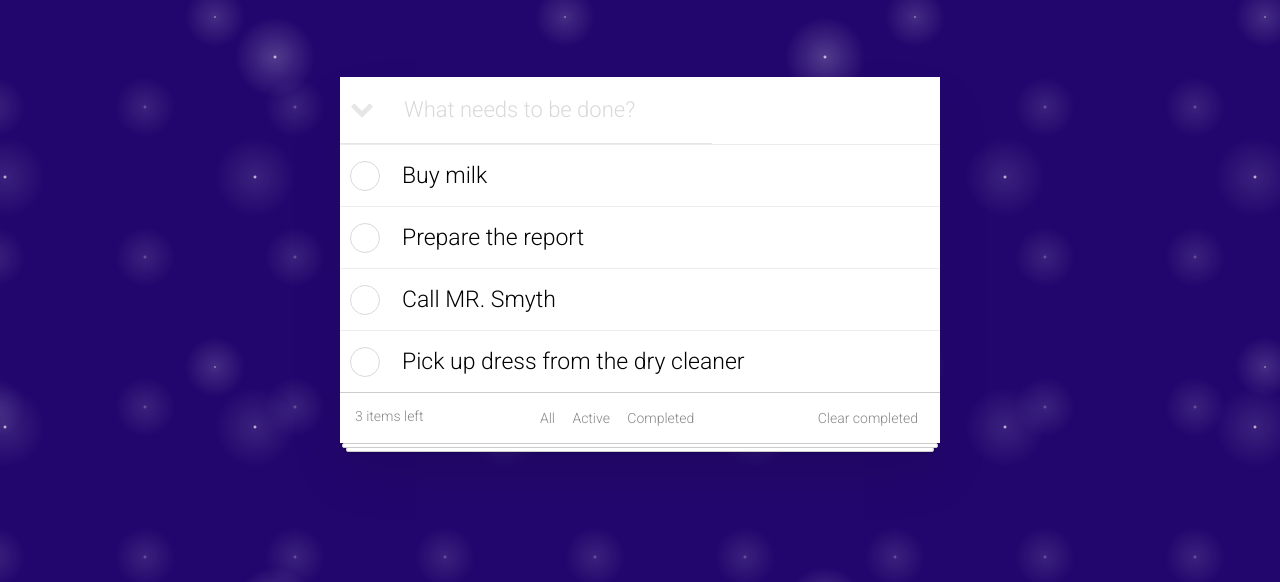
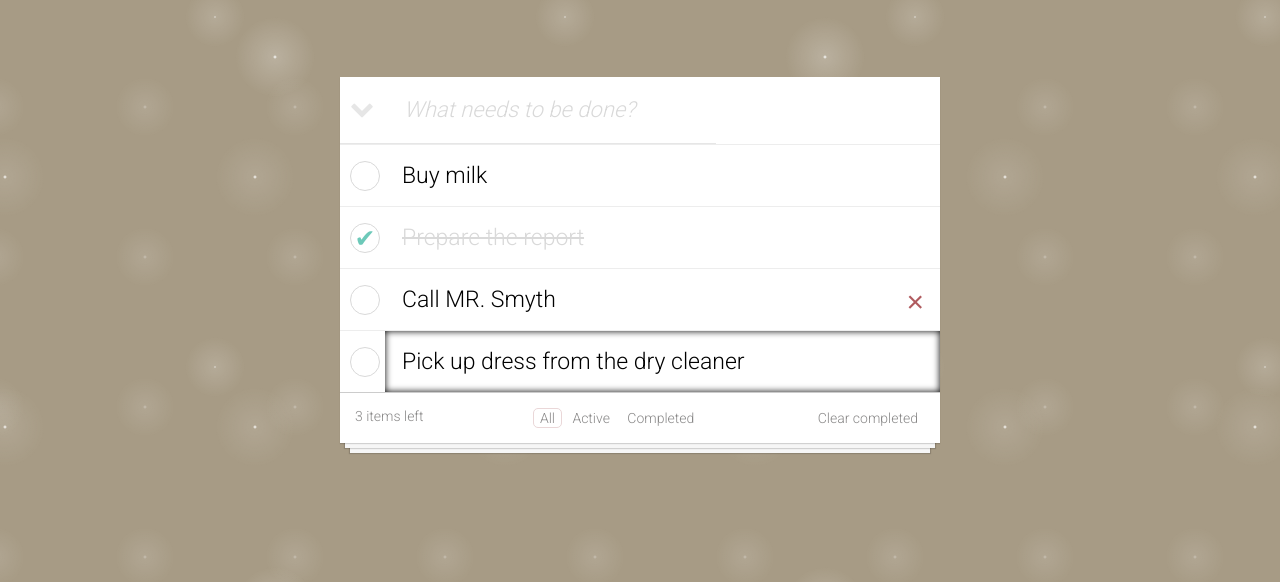
Before and after one commit to valdavii/the_todolist, a plain HTML site: page index.html in a window 1280 px wide. Shown: the part 218-800 px from the top of the page. Drawn offline with Linux system fonts and the light colour scheme.

Commit message:
finished the todolist

```diff
--- a/index.html
+++ b/index.html
@@ -11,9 +11,10 @@
 
 <body>
     <!-- TITLE -->
-    <header>
+
+    <div>
         <h1 class="main-title">todos</h1>
-    </header>
+    </div>
 
     <!-- TO DO LIST -->
 
@@ -37,7 +38,7 @@
                     <button class="close-item">&times;</button>
                 </div>
                 <div class="list-item">
-                    <input type="checkbox" id="item-2" class="item-checkbox">
+                    <input type="checkbox" id="item-2" class="item-checkbox" checked>
                     <label for="item-2" class="item-check"></label>
                     <div class="item-title" contenteditable="true">Prepare the report</div>
                     <button class="close-item">&times;</button>
@@ -47,13 +48,13 @@
                     <input type="checkbox" id="item-3" class="item-checkbox">
                     <label for="item-3" class="item-check"></label>
                     <div class="item-title" contenteditable="true">Call MR. Smyth</div>
-                    <button class="close-item">&times;</button>
+                    <button class="close-item active">&times;</button>
                 </div>
 
                 <div class="list-item">
                     <input type="checkbox" id="item-4" class="item-checkbox">
                     <label for="item-4" class="item-check"></label>
-                    <div class="item-title" contenteditable="true">Pick up dress from the dry cleaner</div>
+                    <div class="item-title active-shadow" contenteditable="true">Pick up dress from the dry cleaner</div>
                     <button class="close-item">&times;</button>
                 </div>
 
@@ -75,6 +76,7 @@
 
 
     </section>
+
 </body>
 
 </html>
--- a/main.css
+++ b/main.css
@@ -12,7 +12,7 @@ html {
 
 body {
     font-family: 'Roboto', sans-serif;
-    background-color:#23066d;
+    background-color:#a79b85;
 background-image:
 radial-gradient(white, rgba(255,255,255,.2) 2px, transparent 40px),
 radial-gradient(white, rgba(255,255,255,.15) 1px, transparent 30px),
@@ -54,33 +54,6 @@ background-position: 0 0, 40px 60px, 130px 270px, 70px 100px;
     font-family: Roboto;
     font-weight: 100;
 }
-/* =================================
-  FAKE PAGES
-==================================== */
-
-.main-container:before {
-    bottom: -5px;
-    left: 2px;
-    right: 2px;
-    box-shadow: 0 1px 2px rgba(0, 0, 0, 0.1);
-}
-
-.main-container:after {
-    bottom: -9px;
-    left: 6px;
-    right: 6px;
-    box-shadow: 0 1px 2px rgba(0, 0, 0, 0.15);
-}
-
-.main-container:before, .main-container:after {
-    content: '';
-    position: absolute;
-    height: 3px;
-    background: white;
-    border: 1px solid #ccc;
-    border-radius: 2px;
-}
-
 
 /* =================================
   HEADER
@@ -103,6 +76,12 @@ background-position: 0 0, 40px 60px, 130px 270px, 70px 100px;
     box-shadow: 0 30px 50px 0 rgba(0, 0, 0, 0.1);
     margin: 80px auto;
     position: relative;
+    box-shadow: 0 1px 1px rgba(0,0,0,0.15),
+        0 10px 0 -5px #f6f6f6,
+        0 10px 1px -4px rgba(0,0,0,0.15),
+        0 20px 0 -10px #f6f6f6,
+        0 20px 1px -9px rgba(0,0,0,0.15);
+
 }
 .list-box-title {
   border-bottom: 1px solid #e6e6e6;
@@ -129,9 +108,10 @@ outline: none;
   padding: 20px;
   width:84%;
   outline: none;
+  font-style: italic;
 }
 .list-box-question:focus{
-    font-style: italic;
+    font-style: normal;
 }
 .list-item {
     position: relative;;
@@ -172,6 +152,10 @@ outline: none;
     color: #d9d9d9;
     text-decoration: line-through;
 }
+.item-title .active-checkbox  {
+    color: #d9d9d9;
+    text-decoration: line-through;
+}
 
 .close-item {
     position: absolute;
@@ -185,11 +169,21 @@ outline: none;
     visibility: hidden;
 
   }
-  .list-item:hover .close-item {
+  .item-title:focus~.close-item{
+    opacity: 0;
+  }
+
+.list-item .active{
     visibility: visible;
 }
 .item-title:hover {
   box-shadow: inset 0 0 7px #000000;
+}
+.list-item .active-shadow{
+    box-shadow: inset 0 0 7px #000000;
+}
+.active-shadow:focus {
+  box-shadow: none;
 }
 .item-title:focus {
   font-style: italic;
@@ -197,14 +191,10 @@ outline: none;
   font-weight: lighter;
 }
 
-
-
 .item-checkbox {
     display: none;
 }
-.close-item:active ~ .item-title {
-  visibility: hidden;
-}
+
 
 /*.list-box {
   position: relative;
@@ -257,6 +247,6 @@ outline: none;
     cursor: pointer;
 }
 
-.footer-link:hover, .footer-link.active, .footer-btn:hover {
+.footer-link:hover, .footer-btn.active, .footer-btn:hover {
     border-color: #ead7d8;
 }
```
